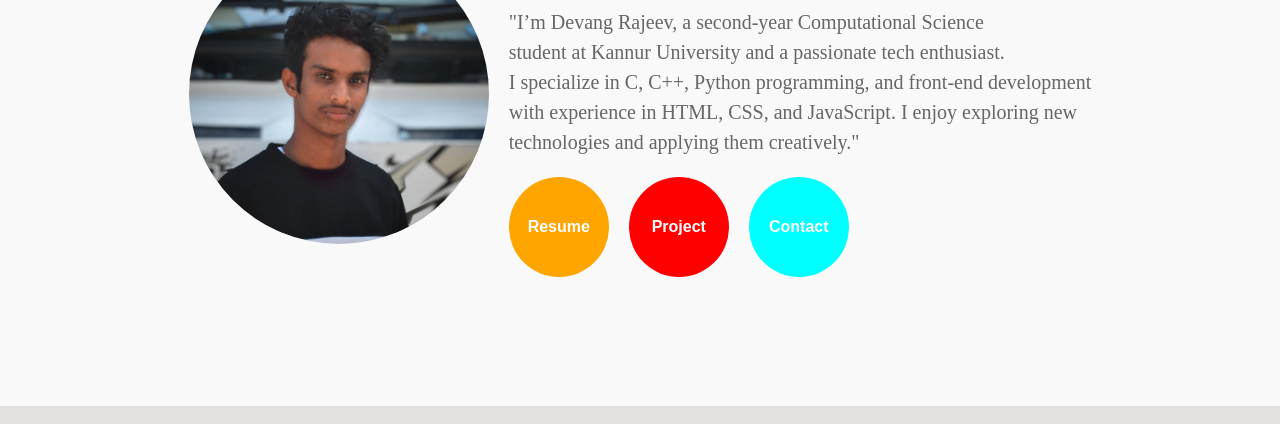
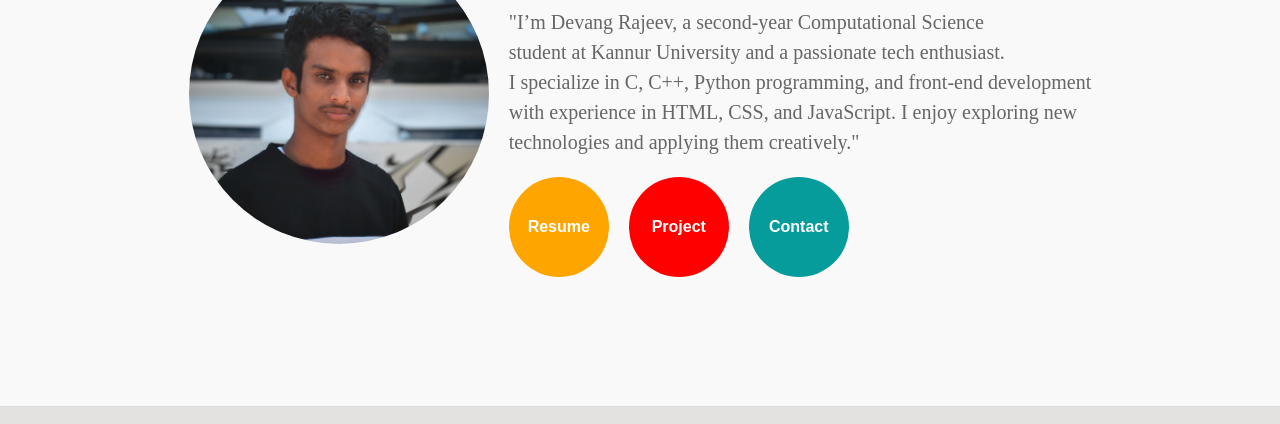
Before and after one commit to dvng-ae/Portfolio, a plain HTML site: page index.html in a window 1280 px wide. Shown: the part 279-703 px from the top of the page. Drawn offline with Linux system fonts and the light colour scheme.

Commit message:
Update index.html

```diff
--- a/index.html
+++ b/index.html
@@ -39,7 +39,7 @@
           <button class="circle" style="background-color: red">
             <a href="./project.html">Project</a>
           </button>
-          <button class="circle" style="background-color: aqua">
+          <button class="circle" style="background-color: rgb(6, 156, 156)">
             <a href="./contact.html">Contact</a>
           </button>
         </div>
```
